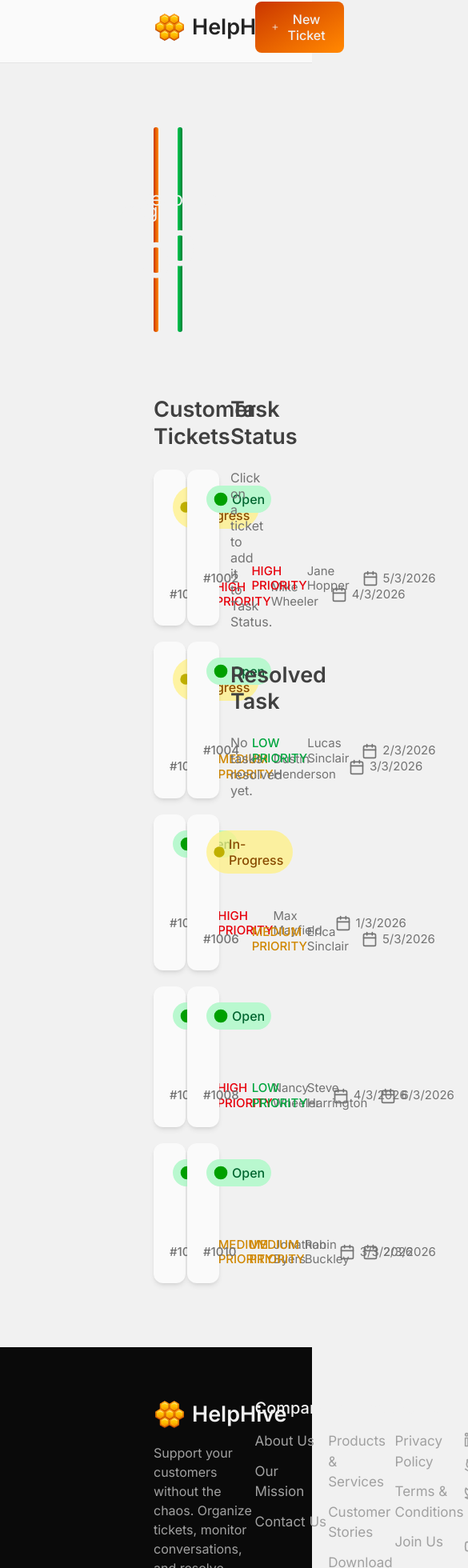
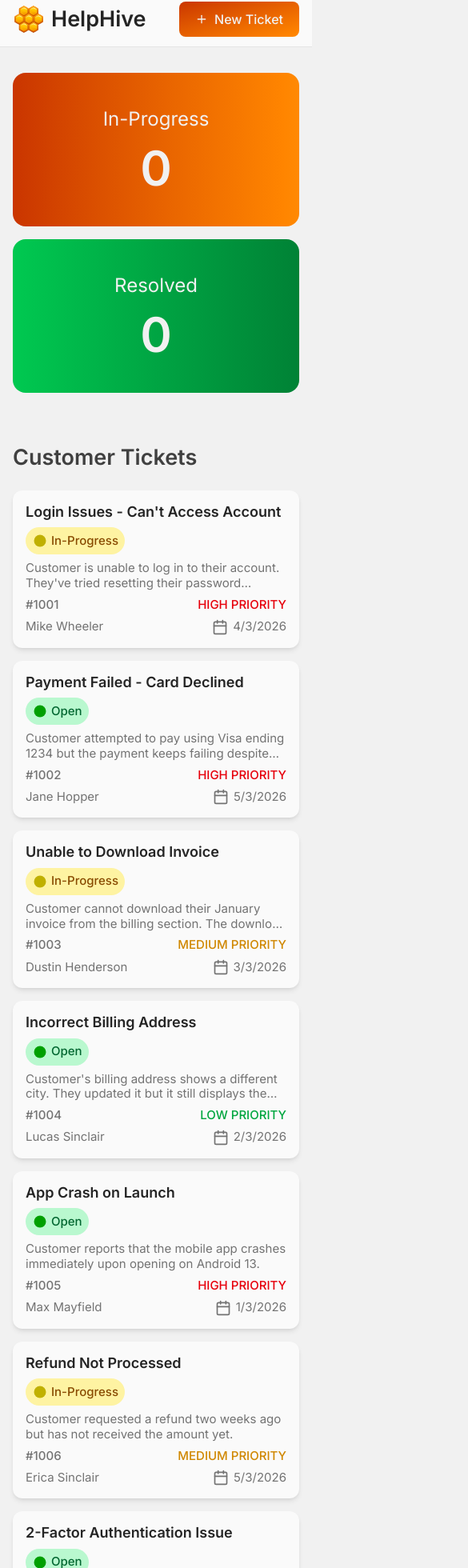
Before and after one commit to riahmad-swe/helphive, a React (Vite) app: page / in a window 390 px wide. Shown: the part 10-1970 px from the top of the page at 80% size, 585 px wide, since content can reach past the window. Built offline with nearby package versions, Linux system fonts and the light colour scheme.

Commit message:
make website mobile-responsive

```diff
--- a/src/components/Footer.jsx
+++ b/src/components/Footer.jsx
@@ -7,28 +7,33 @@ import { YoutubeIcon } from "lucide-react";
 
 export const Footer = () => {
 	return (
-		<footer className="bg-neutral-950 text-neutral-400 pt-16 pb-8 px-48">
-			<div className="flex items-start justify-between">
+		<footer className="bg-neutral-950 text-neutral-400 pt-8 lg:pt-16 pb-8 px-4 lg:px-48">
+			<div className="flex flex-row flex-wrap items-start justify-between gap-y-4">
 				{/* Brand-related metadata */}
-				<div className="max-w-md">
-					<div className="flex items-center gap-x-2 mb-4">
+				<div className="lg:max-w-md">
+					<div className="flex items-center gap-x-2 mb-2 lg:mb-4">
 						<img
 							src={Logo}
 							alt="Logo"
 							className="size-10"
 						/>
-						<h5 className="text-[27px] font-semibold text-light">HelpHive</h5>
+						<h5 className="text-[27px] font-semibold text-light">
+							HelpHive
+						</h5>
 					</div>
 					<p className="leading-normal!">
-						Support your customers without the chaos. Organize tickets, monitor
-						conversations, and resolve problems efficiently. Everything you need to
-						keep your customers happy, all in one place.
+						Support your customers without the chaos. Organize
+						tickets, monitor conversations, and resolve problems
+						efficiently. Everything you need to keep your customers
+						happy, all in one place.
 					</p>
 				</div>
 				{/* Company Links */}
 				<div>
-					<h5 className="text-xl font-medium text-light mb-4">Company</h5>
-					<div className="flex flex-col gap-y-3 text-[17px]">
+					<h5 className="text-xl font-medium text-light mb-2 lg:mb-4">
+						Company
+					</h5>
+					<div className="flex flex-col gap-y-2 lg:gap-y-3 text-[17px]">
 						<a
 							href="#"
 							className="hover:text-light transition-colors duration-150"
@@ -51,8 +56,10 @@ export const Footer = () => {
 				</div>
 				{/* Services Links */}
 				<div>
-					<h5 className="text-xl font-medium text-light mb-4">Services</h5>
-					<div className="flex flex-col gap-y-3 text-[17px]">
+					<h5 className="text-xl font-medium text-light mb-2 lg:mb-4">
+						Services
+					</h5>
+					<div className="flex flex-col gap-y-2 lg:gap-y-3 text-[17px]">
 						<a
 							href="#"
 							className="hover:text-light transition-colors duration-150"
@@ -73,10 +80,12 @@ export const Footer = () => {
 						</a>
 					</div>
 				</div>
-				{/* Services Links */}
+				{/* Policy Links */}
 				<div>
-					<h5 className="text-xl font-medium text-light mb-4">Policy</h5>
-					<div className="flex flex-col gap-y-3 text-[17px]">
+					<h5 className="text-xl font-medium text-light mb-2 lg:mb-4">
+						Policy
+					</h5>
+					<div className="flex flex-col gap-y-2 lg:gap-y-3 text-[17px]">
 						<a
 							href="#"
 							className="hover:text-light transition-colors duration-150"
@@ -99,8 +108,10 @@ export const Footer = () => {
 				</div>
 				{/* Social Links */}
 				<div>
-					<h5 class="text-xl font-semibold text-light mb-4">Social</h5>
-					<div class="flex flex-col gap-y-3 text-[17px]">
+					<h5 class="text-xl font-semibold text-light mb-2 lg:mb-4">
+						Social
+					</h5>
+					<div class="flex flex-col gap-y-2 lg:gap-y-3 text-[17px]">
 						<a
 							href="https://www.linkedin.com/in/mahnafdev"
 							className="flex items-center gap-x-2 hover:text-light transition-colors duration-150"
@@ -140,7 +151,7 @@ export const Footer = () => {
 				</div>
 			</div>
 			{/* Divider */}
-			<div className="w-full h-px bg-neutral-700/75 mt-16 mb-8" />
+			<div className="w-full h-px bg-neutral-700/75 mt-8 lg:mt-16 mb-8" />
 			<p className="text-center text-neutral-200">
 				&copy; 2026 HelpHive. All rights reserved.
 			</p>
--- a/src/components/Home.jsx
+++ b/src/components/Home.jsx
@@ -20,12 +20,12 @@ export const Home = () => {
 	const [resolvedTasks, setResolvedTasks] = useState([]);
 
 	return (
-		<main className="px-48 py-20 space-y-20">
+		<main className="px-4 lg:px-48 py-8 lg:py-20 space-y-16 lg:space-y-20">
 			<Overview
 				inProgressCount={inProgressCount}
 				resolvedCount={resolvedCount}
 			/>
-			<div className="grid grid-cols-4 gap-8">
+			<div className="grid lg:grid-cols-4 gap-8">
 				<Suspense>
 					<CustomerTickets
 						ticketsPromise={ticketsPromise}
--- a/src/components/Navbar.jsx
+++ b/src/components/Navbar.jsx
@@ -3,7 +3,7 @@ import Logo from "../assets/logo.png";
 
 export const Navbar = () => {
 	return (
-		<nav className="bg-neutral-50 px-48 py-3 flex items-center justify-between border-b border-b-neutral-200 sticky top-0 z-50">
+		<nav className="bg-neutral-50 px-4 lg:px-48 py-3 flex items-center justify-between border-b border-b-neutral-200 sticky top-0 z-50">
 			{/* Logo */}
 			<a href="/">
 				<div className="flex items-center gap-x-2">
--- a/src/components/home/CustomerTickets.jsx
+++ b/src/components/home/CustomerTickets.jsx
@@ -11,13 +11,13 @@ export const CustomerTickets = ({
 	const tickets = use(ticketsPromise);
 
 	return (
-		<section className="col-span-3">
+		<section className="lg:col-span-3">
 			{/* Header */}
 			<h3 className="text-[27px] font-semibold text-neutral-700 mb-6">
 				Customer Tickets
 			</h3>
 			{/* Tickets Grid */}
-			<div className="grid grid-cols-2 gap-5">
+			<div className="grid lg:grid-cols-2 gap-4 lg:gap-5">
 				{tickets.map((ticket) => (
 					<TicketCard
 						key={ticket.id}
--- a/src/components/home/Overview.jsx
+++ b/src/components/home/Overview.jsx
@@ -1,13 +1,13 @@
 export const Overview = ({ inProgressCount, resolvedCount }) => {
 	return (
-		<div className="flex gap-6 text-light">
-			<div className="w-full h-64 flex flex-col items-center justify-center gap-y-4 bg-linear-to-r from-orange-700 to-orange-400 rounded-3xl hover:scale-105 transition-transform duration-500">
+		<div className="flex flex-col lg:flex-row gap-4 lg:gap-6 text-light">
+			<div className="w-full h-48 lg:h-64 flex flex-col items-center justify-center gap-y-4 bg-linear-to-r from-orange-700 to-orange-400 rounded-2xl lg:rounded-3xl hover:scale-105 transition-transform duration-500">
 				<h3 className="text-2xl">In-Progress</h3>
 				<h1 className="text-6xl font-semibold leading-none!">
 					{inProgressCount}
 				</h1>
 			</div>
-			<div className="w-full h-64 flex flex-col items-center justify-center gap-y-4 bg-linear-to-r from-green-500 to-green-700 rounded-3xl hover:scale-105 transition-transform duration-500">
+			<div className="w-full h-48 lg:h-64 flex flex-col items-center justify-center gap-y-4 bg-linear-to-r from-green-500 to-green-700 rounded-2xl lg:rounded-3xl hover:scale-105 transition-transform duration-500">
 				<h3 className="text-2xl">Resolved</h3>
 				<h1 className="text-6xl font-semibold leading-none!">
 					{resolvedCount}
--- a/src/components/shared/InProgressTaskCard.jsx
+++ b/src/components/shared/InProgressTaskCard.jsx
@@ -10,9 +10,11 @@ export const InProgressTaskCard = ({
 	setResolvedTasks,
 }) => {
 	return (
-		<div className="p-5 bg-neutral-50 shadow-md shadow-dark/10 rounded-lg">
+		<div className="p-4 lg:p-5 bg-neutral-50 shadow-md shadow-dark/10 rounded-lg">
 			{/* Title */}
-			<h6 className="text-lg font-semibold line-clamp-2 mb-4">{task.title}</h6>
+			<h6 className="text-lg font-semibold line-clamp-2 mb-4">
+				{task.title}
+			</h6>
 			{/* Complete Button */}
 			<button
 				className="w-full py-2.5 text-light font-medium bg-green-600 rounded-lg hover:bg-green-700 active:scale-[97.5%] transition-all duration-300"
@@ -20,7 +22,9 @@ export const InProgressTaskCard = ({
 					setInProgressCount(inProgressCount - 1);
 					setResolvedCount(resolvedCount + 1);
 					setInProgressTasks(
-						inProgressTasks.filter((ipTask) => ipTask.id !== task.id),
+						inProgressTasks.filter(
+							(ipTask) => ipTask.id !== task.id,
+						),
 					);
 					setResolvedTasks([...resolvedTasks, task]);
 					alert("Task status updated to Resolved");
--- a/src/components/shared/ResolvedTaskCard.jsx
+++ b/src/components/shared/ResolvedTaskCard.jsx
@@ -1,6 +1,6 @@
 export const ResolvedTaskCard = ({ task }) => {
 	return (
-		<div className="p-5 bg-green-100 shadow-md shadow-dark/10 rounded-lg">
+		<div className="p-4 lg:p-5 bg-green-100 shadow-md shadow-dark/10 rounded-lg">
 			{/* Title */}
 			<h6 className="text-lg font-semibold line-clamp-2">{task.title}</h6>
 		</div>
--- a/src/components/shared/TicketCard.jsx
+++ b/src/components/shared/TicketCard.jsx
@@ -19,7 +19,7 @@ export const TicketCard = ({
 
 	return (
 		<div
-			className="p-5 bg-neutral-50 shadow-md shadow-dark/10 rounded-xl text-neutral-500 hover:shadow-lg hover:shadow-dark/15 active:shadow-md transition-shadow duration-300 cursor-pointer"
+			className="p-4 lg:p-5 bg-neutral-50 shadow-md shadow-dark/10 rounded-xl text-neutral-500 hover:shadow-lg hover:shadow-dark/15 active:shadow-md transition-shadow duration-300 cursor-pointer"
 			onClick={() => {
 				if (!inProgressTasks.includes(ticket)) {
 					setInProgressCount(inProgressCount + 1);
@@ -30,7 +30,7 @@ export const TicketCard = ({
 				}
 			}}
 		>
-			<div className="flex items-center justify-between gap-x-1 mb-2">
+			<div className="flex flex-col lg:flex-row items-start lg:items-center justify-between gap-x-1 gap-y-2 mb-2">
 				{/* Title */}
 				<h6 className="text-lg font-semibold text-dark line-clamp-1">
 					{ticket.title}
@@ -52,10 +52,11 @@ export const TicketCard = ({
 									: "gray"
 						}
 						strokeWidth={0}
+						className="max-lg:scale-90"
 					/>
 					<span
 						className={`
-                            font-medium capitalize
+                            max-lg:text-[15px] font-medium capitalize
                             ${ticket.status === "OPEN" && "text-green-800"}
                             ${ticket.status === "IN-PROGRESS" && "text-yellow-800"}`}
 					>
@@ -64,9 +65,11 @@ export const TicketCard = ({
 				</span>
 			</div>
 			{/* Description */}
-			<p className="line-clamp-2 mb-4">{ticket.description}</p>
-			<div className="flex items-center justify-between text-[15px]">
-				<div className="flex items-center gap-x-4">
+			<p className="text-[15px] lg:text-base line-clamp-2 mb-2 lg:mb-4">
+				{ticket.description}
+			</p>
+			<div className="flex flex-col lg:flex-row items-start lg:items-center justify-between text-[15px] gap-y-2">
+				<div className="max-lg:w-full flex items-center justify-between lg:justify-normal gap-x-4">
 					{/* ID */}
 					<span className="font-medium">#{ticket.id}</span>
 					{/* Priority */}
@@ -74,7 +77,7 @@ export const TicketCard = ({
 						{ticket.priority} Priority
 					</span>
 				</div>
-				<div className="flex items-center gap-x-4">
+				<div className="max-lg:w-full flex items-center justify-between lg:justify-normal gap-x-4">
 					{/* Customer Name */}
 					<span>{ticket.customer}</span>
 					{/* Ticket Creation Date */}
```
